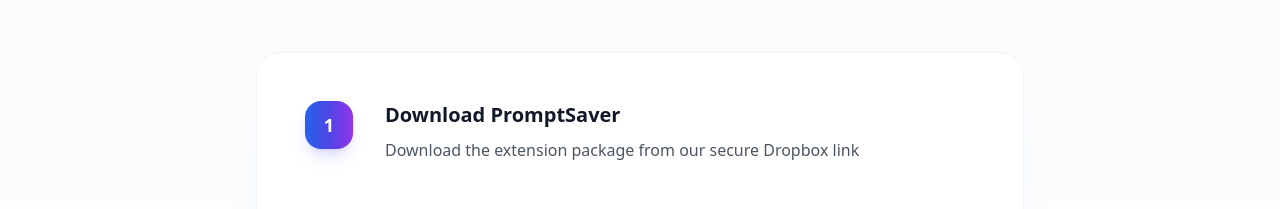
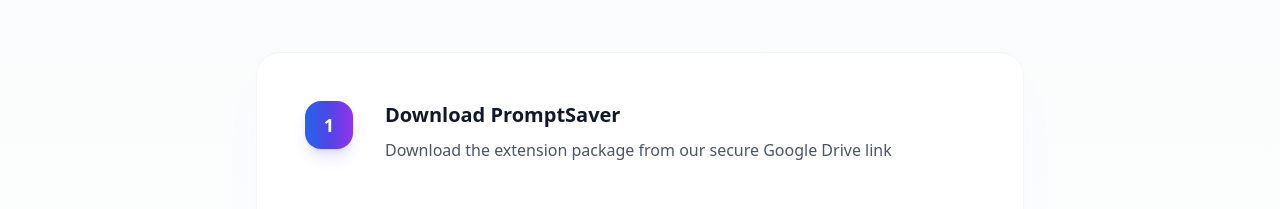
Before and after one commit to somewhereoverthere1/promptsaver-website, a React (Vite) app: page / in a window 1280 px wide. Shown: the part 1760-1969 px from the top of the page. Built offline with nearby package versions, Linux system fonts and the light colour scheme.

Commit message:
Update App.tsx

```diff
--- a/src/App.tsx
+++ b/src/App.tsx
@@ -111,7 +111,7 @@ function App() {
                 <InstallStep
                   number="1"
                   title="Download PromptSaver"
-                  description="Download the extension package from our secure Dropbox link"
+                  description="Download the extension package from our secure Google Drive link"
                 />
                 <InstallStep
                   number="2"
@@ -126,7 +126,7 @@ function App() {
               </ol>
               <div className="mt-12 pt-12 border-t border-gray-100">
                 <a
-                  href="https://www.dropbox.com/scl/fo/o62qu3ckfd0f7cnl89imd/AHzUFviZiQX2CeFF1KF535k?rlkey=f5ajfbb55lv5t9ef06vwoqsxx&st=v9hs7k0o&dl=0"
+                  href="https://drive.google.com/drive/folders/1h5oo02t7GAsksrvea0iMeKrTofZcO4rY?usp=sharing"
                   target="_blank"
                   rel="noopener noreferrer"
                   className="group relative w-full flex items-center justify-center px-8 py-4 bg-gradient-to-r from-blue-600 via-indigo-600 to-purple-600 text-white rounded-2xl font-medium transition-all duration-300 shadow-[0_1rem_2rem_-0.5rem_rgba(79,70,229,0.4)] hover:shadow-[0_1rem_2rem_-0.5rem_rgba(79,70,229,0.7)] hover:-translate-y-0.5"
```
